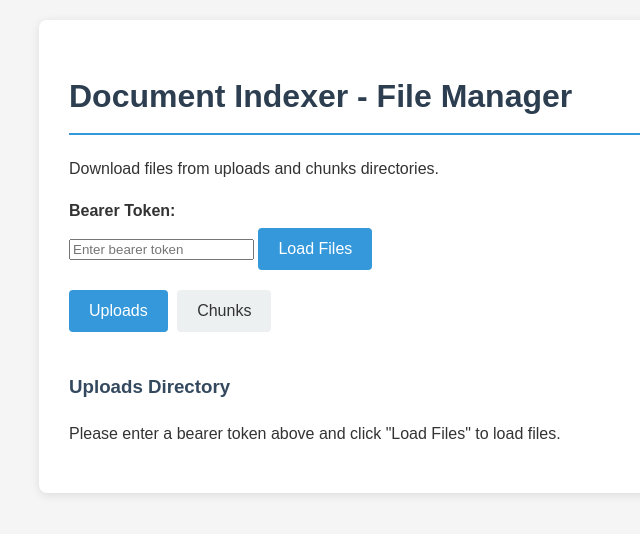
After one commit to Panepo/Fukae, a FastAPI app: template templates/files.html in a window 1280 px wide. The commit adds this page. Shown: the top 534 px of the page, without its empty margins (201-841 px from the left). Run offline with FastAPI, Linux system fonts and the light colour scheme; the template is opened without the code that fills it, so the values that code supplies are empty.

Commit message:
add web page file manager

```diff
--- a/api/server.py
+++ b/api/server.py
@@ -99,10 +99,53 @@ async def download_chunks(doc_stem: str, _: bool = Depends(verify_bearer_key)):
         media_type="application/json"
     )
 
+@app.get("/files/uploads/list")
+async def list_uploads_files(_: bool = Depends(verify_bearer_key)):
+    """List all files in the uploads directory"""
+    files = []
+    for file_path in uploads_dir.iterdir():
+        if file_path.is_file():
+            files.append({
+                "name": file_path.name,
+                "size": file_path.stat().st_size,
+                "modified": file_path.stat().st_mtime
+            })
+    return JSONResponse(content={"files": files})
+
+@app.get("/files/chunks/list")
+async def list_chunks_files(_: bool = Depends(verify_bearer_key)):
+    """List all files in the chunks directory"""
+    files = []
+    for file_path in chunks_dir.iterdir():
+        if file_path.is_file():
+            files.append({
+                "name": file_path.name,
+                "size": file_path.stat().st_size,
+                "modified": file_path.stat().st_mtime
+            })
+    return JSONResponse(content={"files": files})
+
+@app.get("/download/uploads/{filename}")
+async def download_upload_file(filename: str, _: bool = Depends(verify_bearer_key)):
+    """Download a file from the uploads directory"""
+    file_path = uploads_dir / filename
+    if not file_path.exists() or not file_path.is_file():
+        raise HTTPException(status_code=404, detail=f"File not found: {filename}")
+
+    return FileResponse(
+        path=file_path,
+        filename=filename,
+        media_type="application/octet-stream"
+    )
+
 # Web UI endpoints
 @app.get("/upload/web", response_class=HTMLResponse)
 async def upload_web_page(request: Request):
     return templates.TemplateResponse(request, "index.html")
+
+@app.get("/files/web", response_class=HTMLResponse)
+async def files_web_page(request: Request):
+    return templates.TemplateResponse(request, "files.html")
 
 @app.post("/upload/web")
 async def upload_web_file(file: UploadFile = File(...)):
--- a/main.py
+++ b/main.py
@@ -10,8 +10,8 @@ sys.path.insert(0, str(Path(__file__).parent.parent))
 
 if __name__ == "__main__":
     print("Starting Document Indexer FastAPI server...")
-    print("Server available at: http://localhost:8000")
-    print("Web UI available at: http://localhost:8000/upload/web")
+    print("Server available at: http://localhost:7800")
+    print("Web UI available at: http://localhost:7800/upload/web")
     print("Press CTRL+C to stop the server.")
 
-    uvicorn.run("api.server:app", host="0.0.0.0", port=8000, reload=True)
+    uvicorn.run("api.server:app", host="0.0.0.0", port=7800, reload=True)
--- a/static/style.css
+++ b/static/style.css
@@ -99,3 +99,69 @@ button:hover {
 .result-item a:hover {
   text-decoration: underline;
 }
+
+/* Tab styles */
+.tabs {
+  margin-bottom: 20px;
+}
+
+.tab-button {
+  background-color: #ecf0f1;
+  color: #333;
+  margin-right: 5px;
+  margin-bottom: 10px;
+}
+
+.tab-button.active {
+  background-color: #3498db;
+  color: white;
+}
+
+.tab-button:hover {
+  background-color: #bdc3c7;
+}
+
+.tab-button.active:hover {
+  background-color: #2980b9;
+}
+
+.tab-content {
+  display: none;
+}
+
+.tab-content.active {
+  display: block;
+}
+
+/* File table styles */
+.file-table {
+  width: 100%;
+  border-collapse: collapse;
+  margin-top: 20px;
+}
+
+.file-table th,
+.file-table td {
+  padding: 12px;
+  text-align: left;
+  border-bottom: 1px solid #ddd;
+}
+
+.file-table th {
+  background-color: #f8f9fa;
+  font-weight: bold;
+  color: #333;
+}
+
+.file-table tr:hover {
+  background-color: #f5f5f5;
+}
+
+.file-table a {
+  color: #3498db;
+  text-decoration: none;
+}
+
+.file-table a:hover {
+  text-decoration: underline;
+}
--- /dev/null
+++ b/templates/files.html
@@ -0,0 +1,195 @@
+<!DOCTYPE html>
+<html lang="en">
+
+<head>
+  <meta charset="UTF-8">
+  <meta name="viewport" content="width=device-width, initial-scale=1.0">
+  <title>Document Indexer - File Manager</title>
+  <link rel="stylesheet" href="../static/style.css">
+</head>
+
+<body>
+  <div class="container">
+    <h1>Document Indexer - File Manager</h1>
+    <p>Download files from uploads and chunks directories.</p>
+
+    <div class="form-group">
+      <label for="bearerToken">Bearer Token:</label>
+      <input type="text" id="bearerToken" name="bearerToken" value="" placeholder="Enter bearer token">
+      <button id="loadFilesButton" onclick="loadFilesAfterToken()">Load Files</button>
+    </div>
+
+    <div class="tabs">
+      <button class="tab-button active" onclick="showTab('uploads')">Uploads</button>
+      <button class="tab-button" onclick="showTab('chunks')">Chunks</button>
+    </div>
+
+    <div id="uploadsTab" class="tab-content active">
+      <h3>Uploads Directory</h3>
+      <div id="uploadsList" class="file-list"></div>
+    </div>
+
+    <div id="chunksTab" class="tab-content">
+      <h3>Chunks Directory</h3>
+      <div id="chunksList" class="file-list"></div>
+    </div>
+  </div>
+
+  <script>
+    // Determine the base path for API calls and static files
+    const currentPath = window.location.pathname;
+    const pathParts = currentPath.split('/').filter(p => p.length > 0);
+    let basePath = '';
+    if (pathParts.length > 0 && !['upload', 'status', 'download', 'static', 'chunks', 'files'].includes(pathParts[0])) {
+      basePath = '/' + pathParts[0];
+    }
+    let currentAuthToken = '';
+
+    // Get bearer token from input
+    const bearerTokenInput = document.getElementById('bearerToken');
+    bearerTokenInput.addEventListener('input', function () {
+      const token = this.value.trim();
+      if (token !== '') {
+        currentAuthToken = `Bearer ${token}`;
+      } else {
+        currentAuthToken = '';
+      }
+    });
+
+    // Function to load files after token is entered
+    function loadFilesAfterToken() {
+      const token = bearerTokenInput.value.trim();
+      if (token !== '') {
+        currentAuthToken = `Bearer ${token}`;
+        loadFiles('uploads');
+        loadFiles('chunks');
+      } else {
+        alert('Please enter a bearer token first.');
+      }
+    }
+
+    // Tab switching functionality
+    function showTab(tabName) {
+      // Hide all tab content
+      const tabContents = document.querySelectorAll('.tab-content');
+      tabContents.forEach(content => {
+        content.classList.remove('active');
+      });
+
+      // Remove active class from all tab buttons
+      const tabButtons = document.querySelectorAll('.tab-button');
+      tabButtons.forEach(button => {
+        button.classList.remove('active');
+      });
+
+      // Show selected tab content and activate button
+      document.getElementById(tabName + 'Tab').classList.add('active');
+      event.target.classList.add('active');
+    }
+
+    // Format file size
+    function formatFileSize(bytes) {
+      if (bytes === 0) return '0 Bytes';
+      const k = 1024;
+      const sizes = ['Bytes', 'KB', 'MB', 'GB'];
+      const i = Math.floor(Math.log(bytes) / Math.log(k));
+      return parseFloat((bytes / Math.pow(k, i)).toFixed(2)) + ' ' + sizes[i];
+    }
+
+    // Format date
+    function formatDate(timestamp) {
+      const date = new Date(timestamp * 1000);
+      return date.toLocaleString();
+    }
+
+    // Load files from a directory
+    async function loadFiles(directory) {
+      const listContainer = document.getElementById(directory + 'List');
+      listContainer.innerHTML = '<p>Loading files...</p>';
+
+      try {
+        const headers = {};
+        if (currentAuthToken) {
+          headers['Authorization'] = currentAuthToken;
+        }
+
+        const response = await fetch(basePath + `/files/${directory}/list`, {
+          headers: headers
+        });
+
+        if (!response.ok) {
+          throw new Error(`HTTP error! status: ${response.status}`);
+        }
+
+        const data = await response.json();
+        const files = data.files;
+
+        if (files.length === 0) {
+          listContainer.innerHTML = '<p>No files found in this directory.</p>';
+          return;
+        }
+
+        // Sort files by name
+        files.sort((a, b) => a.name.localeCompare(b.name));
+
+        // Create file list
+        let fileListHtml = '<table class="file-table"><thead><tr><th>File Name</th><th>Size</th><th>Modified</th><th>Action</th></tr></thead><tbody>';
+        files.forEach(file => {
+          fileListHtml += `
+            <tr>
+              <td>${file.name}</td>
+              <td>${formatFileSize(file.size)}</td>
+              <td>${formatDate(file.modified)}</td>
+              <td><a href="#" onclick="downloadFile('${directory}', '${file.name}'); return false;">Download</a></td>
+            </tr>
+          `;
+        });
+        fileListHtml += '</tbody></table>';
+
+        listContainer.innerHTML = fileListHtml;
+
+      } catch (error) {
+        listContainer.innerHTML = `<p>Error loading files: ${error.message}</p>`;
+      }
+    }
+
+    // Download a file
+    async function downloadFile(directory, filename) {
+      const headers = {};
+      if (currentAuthToken) {
+        headers['Authorization'] = currentAuthToken;
+      }
+
+      try {
+        const response = await fetch(basePath + `/download/${directory}/${filename}`, {
+          headers: headers
+        });
+
+        if (!response.ok) {
+          throw new Error(`Download failed: ${response.status} ${response.statusText}`);
+        }
+
+        const blob = await response.blob();
+        const url = URL.createObjectURL(blob);
+        const a = document.createElement('a');
+        a.href = url;
+        a.download = filename;
+        a.click();
+        URL.revokeObjectURL(url);
+      } catch (error) {
+        alert(`Download error: ${error.message}`);
+      }
+    }
+
+    // Load files when page loads
+    document.addEventListener('DOMContentLoaded', function () {
+      // Initially show message that token is required
+      const uploadsList = document.getElementById('uploadsList');
+      const chunksList = document.getElementById('chunksList');
+      uploadsList.innerHTML = '<p>Please enter a bearer token above and click "Load Files" to load files.</p>';
+      chunksList.innerHTML = '<p>Please enter a bearer token above and click "Load Files" to load files.</p>';
+    });
+  </script>
+</body>
+
+</html>
--- a/templates/index.html
+++ b/templates/index.html
@@ -12,6 +12,7 @@
   <div class="container">
     <h1>Document Indexer</h1>
     <p>Upload documents to generate embedded chunks.</p>
+    <p><a href="../files/web">Go to File Manager</a> to view and download uploaded files and generated chunks.</p>
 
     <form id="uploadForm" enctype="multipart/form-data">
       <div class="form-group">
```
